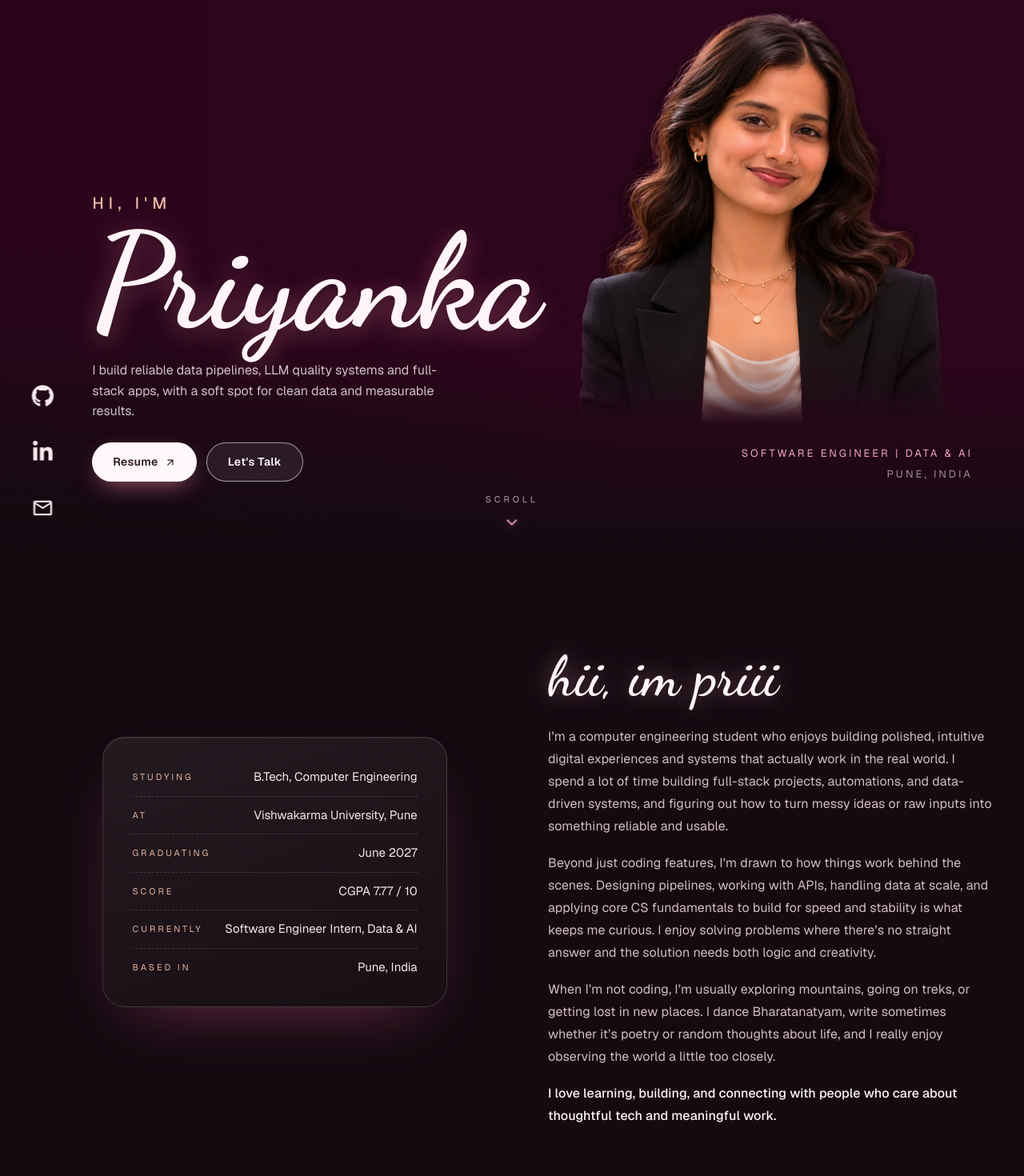
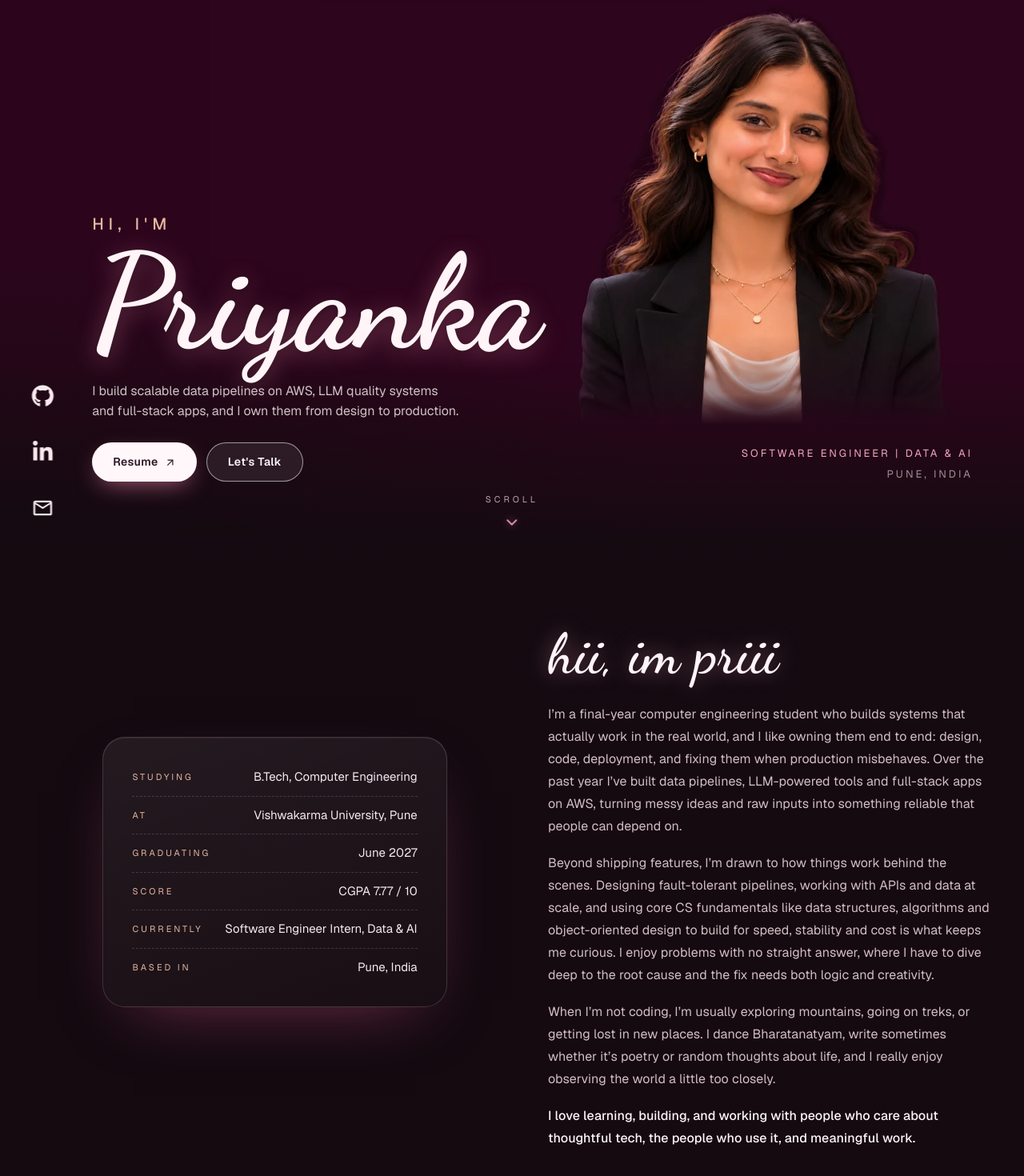
Before and after one commit to priyankabana/portfolio, a React (Vite) app: page / in a window 1280 px wide. Shown: the part 110-1580 px from the top of the page at 80% size. Built offline with nearby package versions, Linux system fonts and the light colour scheme.

Commit message:
About and hero copy tuned to the SDE role

```diff
--- a/src/config.ts
+++ b/src/config.ts
@@ -9,7 +9,7 @@ export const config = {
     },
     hero: {
         greeting: "Hi, I'm",
-        bio: "I build reliable data pipelines, LLM quality systems and full-stack apps, with a soft spot for clean data and measurable results.",
+        bio: "I build scalable data pipelines on AWS, LLM quality systems and full-stack apps, and I own them from design to production.",
         // Exact background colour of character.mp4 (printed by scripts/extract_frames.py).
         // The canvas and hero section use it so the character blends in seamlessly.
         backgroundColor: "#2c051c",
@@ -26,12 +26,12 @@ export const config = {
         title: "About Me",
         greeting: "hii, im priii",
         paragraphs: [
-            "I’m a computer engineering student who enjoys building polished, intuitive digital experiences and systems that actually work in the real world. I spend a lot of time building full-stack projects, automations, and data-driven systems, and figuring out how to turn messy ideas or raw inputs into something reliable and usable.",
-            "Beyond just coding features, I’m drawn to how things work behind the scenes. Designing pipelines, working with APIs, handling data at scale, and applying core CS fundamentals to build for speed and stability is what keeps me curious. I enjoy solving problems where there’s no straight answer and the solution needs both logic and creativity.",
+            "I’m a final-year computer engineering student who builds systems that actually work in the real world, and I like owning them end to end: design, code, deployment, and fixing them when production misbehaves. Over the past year I’ve built data pipelines, LLM-powered tools and full-stack apps on AWS, turning messy ideas and raw inputs into something reliable that people can depend on.",
+            "Beyond shipping features, I’m drawn to how things work behind the scenes. Designing fault-tolerant pipelines, working with APIs and data at scale, and using core CS fundamentals like data structures, algorithms and object-oriented design to build for speed, stability and cost is what keeps me curious. I enjoy problems with no straight answer, where I have to dive deep to the root cause and the fix needs both logic and creativity.",
             "When I’m not coding, I’m usually exploring mountains, going on treks, or getting lost in new places. I dance Bharatanatyam, write sometimes whether it’s poetry or random thoughts about life, and I really enjoy observing the world a little too closely.",
-            "I love learning, building, and connecting with people who care about thoughtful tech and meaningful work."
+            "I love learning, building, and working with people who care about thoughtful tech, the people who use it, and meaningful work."
         ],
-        description: "I’m a computer engineering student who enjoys building polished, intuitive digital experiences and systems that actually work in the real world. I spend a lot of time building full-stack projects, automations, and data-driven systems, and figuring out how to turn messy ideas or raw inputs into something reliable and usable. Beyond just coding features, I’m drawn to how things work behind the scenes. Designing pipelines, working with APIs, handling data at scale, and applying core CS fundamentals to build for speed and stability is what keeps me curious. I enjoy solving problems where there’s no straight answer and the solution needs both logic and creativity. When I’m not coding, I’m usually exploring mountains, going on treks, or getting lost in new places. I dance Bharatanatyam, write sometimes whether it’s poetry or random thoughts about life, and I really enjoy observing the world a little too closely. I love learning, building, and connecting with people who care about thoughtful tech and meaningful work."
+        description: "I’m a final-year computer engineering student who builds systems that actually work in the real world, and I like owning them end to end: design, code, deployment, and fixing them when production misbehaves. Over the past year I’ve built data pipelines, LLM-powered tools and full-stack apps on AWS, turning messy ideas and raw inputs into something reliable that people can depend on. Beyond shipping features, I’m drawn to how things work behind the scenes. Designing fault-tolerant pipelines, working with APIs and data at scale, and using core CS fundamentals like data structures, algorithms and object-oriented design to build for speed, stability and cost is what keeps me curious. I enjoy problems with no straight answer, where I have to dive deep to the root cause and the fix needs both logic and creativity. When I’m not coding, I’m usually exploring mountains, going on treks, or getting lost in new places. I dance Bharatanatyam, write sometimes whether it’s poetry or random thoughts about life, and I really enjoy observing the world a little too closely. I love learning, building, and working with people who care about thoughtful tech, the people who use it, and meaningful work."
     },
     education: {
         degree: "B.Tech, Computer Engineering",
```
